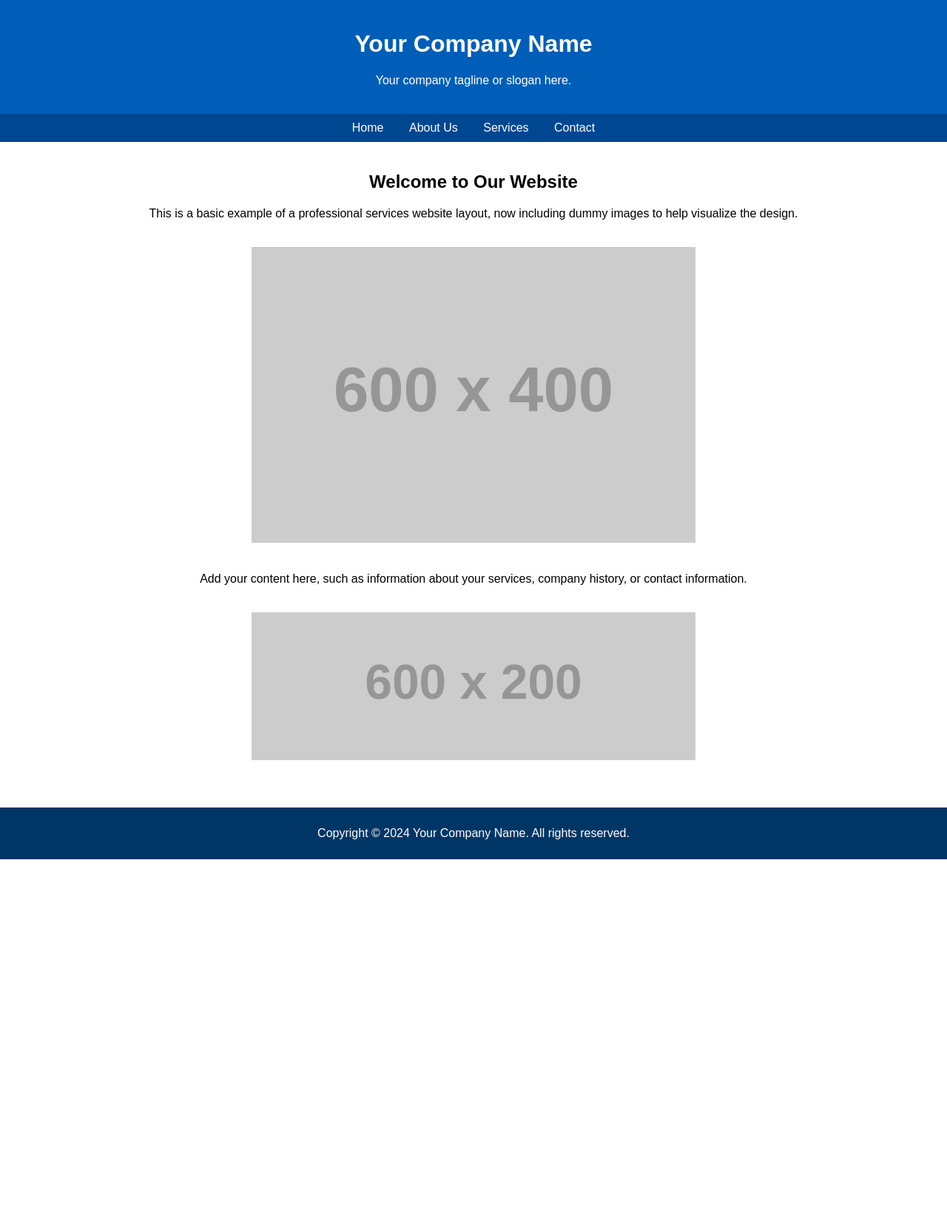
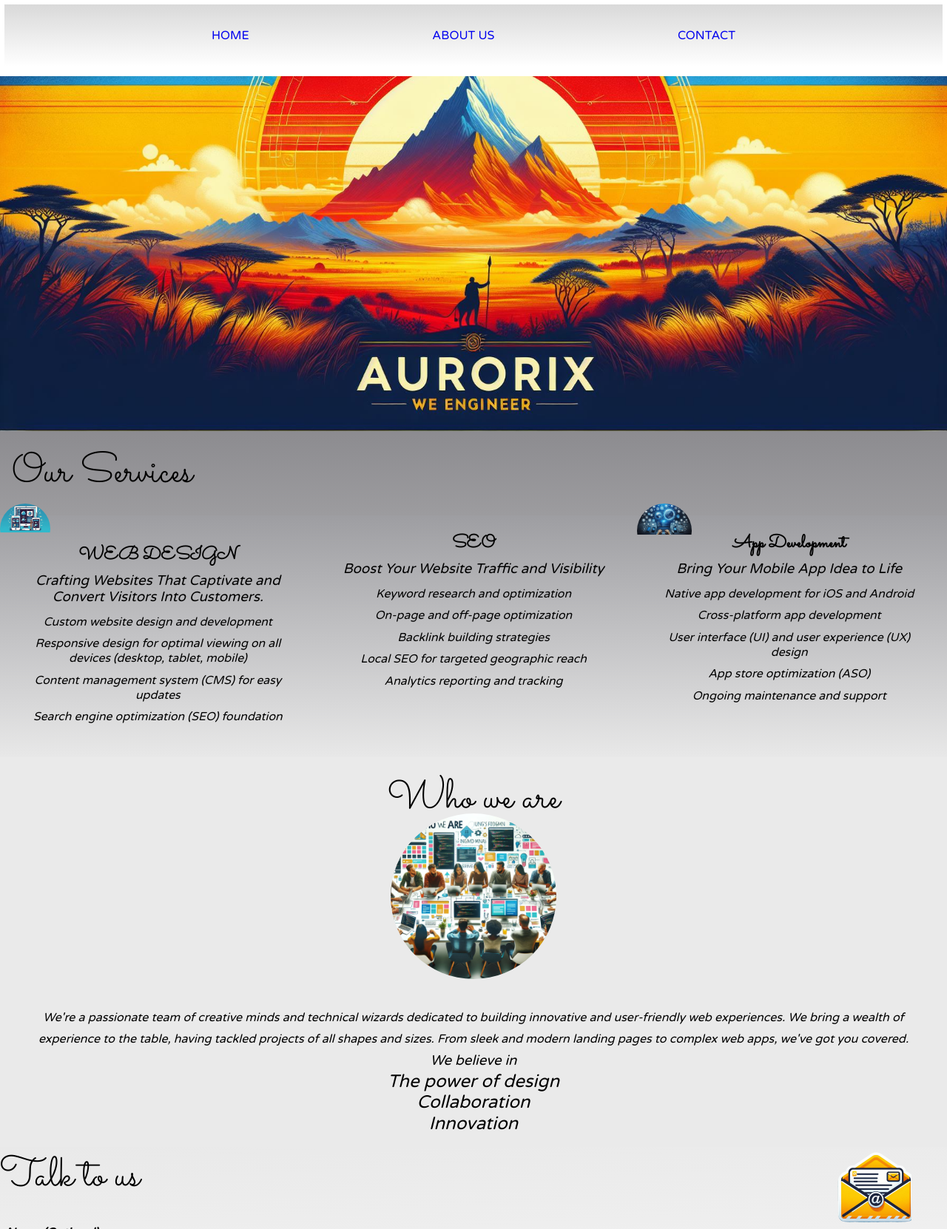
Before and after one commit to IssacJ10/Design, a plain HTML site: page index.html in a window 1280 px wide. Shown: the top 1662 px of the page at 74% size. Before the commit the page ends 1162 px from the top, so only its background shows below. Drawn offline with Linux system fonts and the light colour scheme; placeholder pictures from the web are drawn by us.

Commit message:
Add files via upload

```diff
--- a/index.html
+++ b/index.html
@@ -1,108 +1,148 @@
-<!-- <!DOCTYPE html>
+<!DOCTYPE html>
 <html lang="en">
 <head>
     <meta charset="UTF-8">
     <meta name="viewport" content="width=device-width, initial-scale=1.0">
     <title>Document</title>
-    <link href="home.css"/ rel="stylesheet">
+    <link rel="stylesheet" href="https://cdnjs.cloudflare.com/ajax/libs/font-awesome/6.2.0/css/all.min.css">
+    <link href="home1.css"/ rel="stylesheet">
+    <link rel="preconnect" href="https://fonts.googleapis.com">
+<link rel="preconnect" href="https://fonts.gstatic.com" crossorigin>
+<script src="scripts.js"></script>
+<link href="https://fonts.googleapis.com/css2?family=Roboto&family=Shadows+Into+Light&family=Varela+Round&display=swap" rel="stylesheet">
+<link href="https://fonts.googleapis.com/css2?family=Sacramento&display=swap" rel="stylesheet">
+<link href="https://fonts.googleapis.com/css2?family=Dancing+Script:wght@400..700&family=Pacifico&family=Sacramento&display=swap" rel="stylesheet">
 </head>
 <body>
-    <nav class="nav-container">
-        <div class="logo">logo</div>
-
+<main>
+    <div class="overlay close"></div>
+    <section class="nav-container">
+        <div class="mobile-menu-button">
+            <div class="mobile-menu-button-container">
+            <svg width="24" height="24" viewBox="0 0 24 24">
+                <path fill="currentColor" d="M4 6h16v2H4zm0 5h16v2H4zm0 5h16v2H4z" />
+            </svg>
+        </div>
+        </div>
+        <div class="app-logo"></div>
+        <nav class="mobile-nav close">
+            <div class="close-btn">X</div>
             <ul class="nav-items">
-                <li>HOME</li>
-                <li>ABOUT</li>
-                <li>CONTACT</li>
+              <li class="nav-item"><a href="#home">HOME</a></li>
+              <li class="nav-item"><a href="#aboutUs">ABOUT US</a></li>
+              <li class="nav-item"><a href="#contactUs">CONTACT</a></li>
             </ul>
           </nav>
-      <main class="content">
-        <section>
-            <div class="home-banner">
+        <div class="nav-item-container">
+            <ul class="nav-items">
+                <li class="nav-item"><a href="#home">HOME</a></li>
+                <li class="nav-item"><a href="#aboutUs">ABOUT US</a></li>
+                <li class="nav-item"><a href="#contactUs">CONTACT</a></li>
+            </ul>
         </div>
     </section>
-        <section class="welcome-note">
-            <h2 class="welcome-label">Welcome to W4Web</h2>
-        <h4 class="services-offered-label">Our Services</h4>
+    <section class="banner-section" id="home">
+        <div class="home-banner"></div>
     </section>
-        <section  class="services">
-            <div class="services-container">
-                <article id="webdesign">
-                    <div>
-                     <h3>Web site Design</h3>
+    <section class="services" >
+        <div class="our-services-heading">
+            <h2 class="details-heading">Our Services</h2>
         </div>
-                    <div></div>
+        <div class="service-desc-container">
+            <article class="service-desc service-webdesign">
+                <div class="service-desc-icons web-design-icon"></div>
+              <h2 class="service-headers">WEB DESIGN</h2>
+              <h3>Crafting Websites That Captivate and Convert Visitors Into Customers.</h3>
+              <ul class="service-desc-list-items">
+                  <li>Custom website design and development</li>
+                  <li>Responsive design for optimal viewing on all devices (desktop, tablet, mobile)</li>
+                  <li>Content management system (CMS) for easy updates</li>
+                  <li>Search engine optimization (SEO) foundation</li>
+              </ul>
           </article>
-                 <article id="seo">
-                     <div>
-                      <h3>Search Engine Optimization</h3>
+          <article class="service-desc service-seo">
+              <div class="seo-icon">
+
               </div>
-                     <div></div>
+
+              <h2 class="service-headers">SEO</h2>
+              <h3>Boost Your Website Traffic and Visibility</h3>
+              <ul class="service-desc-list-items">
+                  <li>Keyword research and optimization</li>
+                  <li>On-page and off-page optimization</li>
+                  <li>Backlink building strategies</li>
+                  <li>Local SEO for targeted geographic reach</li>
+                  <li>Analytics reporting and tracking</li>
+              </ul>
+              <!-- <div class="learn-more-container">
+                  <button class="learn-more-button">Learn More</button>
+              </div> -->
           </article>
-                  <article id="WebAppDevlopement">
-                     <div>
-                      <h3>Web App Development</h3>
-                     </div>
-                     <div></div>
+          <article class="service-desc service-appdevelopment">
+              <div class="service-desc-icons web-app-icon"></div>
+              <h2 class="service-headers">App Development</h2>
+              <h3>Bring Your Mobile App Idea to Life</h3>
+              <ul class="service-desc-list-items">
+                  <li>Native app development for iOS and Android</li>
+                  <li>Cross-platform app development</li>
+                  <li>User interface (UI) and user experience (UX) design</li>
+                  <li>App store optimization (ASO)</li>
+                  <li>Ongoing maintenance and support</li>
+              </ul>
+              <!-- <div class="learn-more-container">
+                  <button class="learn-more-button">Learn More</button>
+              </div> -->
           </article>
         </div>
+
     </section>
+    <section class="about-us" id="aboutUs">
+        <div class="covering-container"></div>
+        <div class="our-services-heading">
+        <h2 class="details-heading">Who we are</h2>
+        </div>
+        <div class="about-us-icon"></div>
+        <article class="about-us-desc">
+            <p class="about-us-subtitle">
+                We're a passionate team of creative minds and technical wizards dedicated to building innovative and user-friendly web experiences. We bring a wealth of experience to the table, having tackled projects of all shapes and sizes. From sleek and modern landing pages to complex web apps, we've got you covered.
+            </p>
+            <h1 class="about-us-we-belive">We believe in</h1>
+            <h2 class="about-us-we-belive">The power of design</h2>
+            <h2 class="about-us-we-belive">Collaboration</h2>
+            <h2 class="about-us-we-belive">Innovation</h2>
+        </article>
+    </section>
+    <section class="contact-us" id="contactUs">
+        <div class="covering-container-contact-us"></div>
+        <h2 class="details-heading">Talk to us</h2>
+        <div class="contact-us-icon"></div>
+        <article>
+            <form id="contact-form">
+                <div class="form-group">
+                  <label for="name">Name (Optional):</label>
+                  <input type="text" id="name" name="name" placeholder="Enter your name">
+                </div>
+                <div class="form-group">
+                  <label for="email">Email:</label>
+                  <input type="email" id="email" name="email" required placeholder="Enter your email address">
+                </div>
+                <div class="form-group">
+                  <label for="message">Your Query:</label>
+                  <textarea id="message" name="message" required placeholder="Enter your message"></textarea>
+                </div>
+                <button type="submit">Send Query</button>
+              </form>
+
+        </article>
+    </section>
+    <div class="scroll-top-button">
+        <i class="fas fa-arrow-up"></i>  </div>
+    <footer>
+        <div>Support</div>
+        <div>Contact Us</div>
+    </footer>
+
 </main>
-</body>
-<footer>
-    <div>
-        <ul>
-            <li>Support</li>
-            <li>Contact</li>
-        </ul>
-    </div>
-</footer>
-</html>
-
- -->
- <!DOCTYPE html>
- <html lang="en">
- <head>
-     <meta charset="UTF-8">
-     <meta name="viewport" content="width=device-width, initial-scale=1.0">
-     <title>Professional Services Website</title>
-     <style>
-         body { font-family: Arial, sans-serif; margin: 0; padding: 0; }
-         .header { background-color: #005EB8; color: white; padding: 20px; text-align: center; }
-         .nav-bar { background-color: #004792; padding: 10px; text-align: center; }
-         .nav-bar a { color: white; margin: 0 15px; text-decoration: none; }
-         .main-content { padding: 20px; text-align: center; }
-         .main-content img { margin: 20px 0; }
-         .footer { background-color: #003666; color: white; text-align: center; padding: 10px; margin-top: 20px; }
-     </style>
- </head>
- <body>
-
- <div class="header">
-     <h1>Your Company Name</h1>
-     <p>Your company tagline or slogan here.</p>
- </div>
-
- <div class="nav-bar">
-     <a href="#">Home</a>
-     <a href="#">About Us</a>
-     <a href="#">Services</a>
-     <a href="#">Contact</a>
- </div>
-
- <div class="main-content">
-     <h2>Welcome to Our Website</h2>
-     <p>This is a basic example of a professional services website layout, now including dummy images to help visualize the design.</p>
-     <!-- Example of a dummy image -->
-     <img src="https://via.placeholder.com/600x400" alt="Placeholder" width="600" height="400">
-     <p>Add your content here, such as information about your services, company history, or contact information.</p>
-     <!-- Another dummy image for layout purposes -->
-     <img src="https://via.placeholder.com/600x200" alt="Placeholder" width="600" height="200">
- </div>
-
- <div class="footer">
-     <p>Copyright © 2024 Your Company Name. All rights reserved.</p>
- </div>
-
+<div class="overlay"></div>
 </body>
 </html>
```
Also changed, not shown: index1 (2).html (added, +108 -0 lines). Lines whose indentation alone changed are shown as unchanged.
